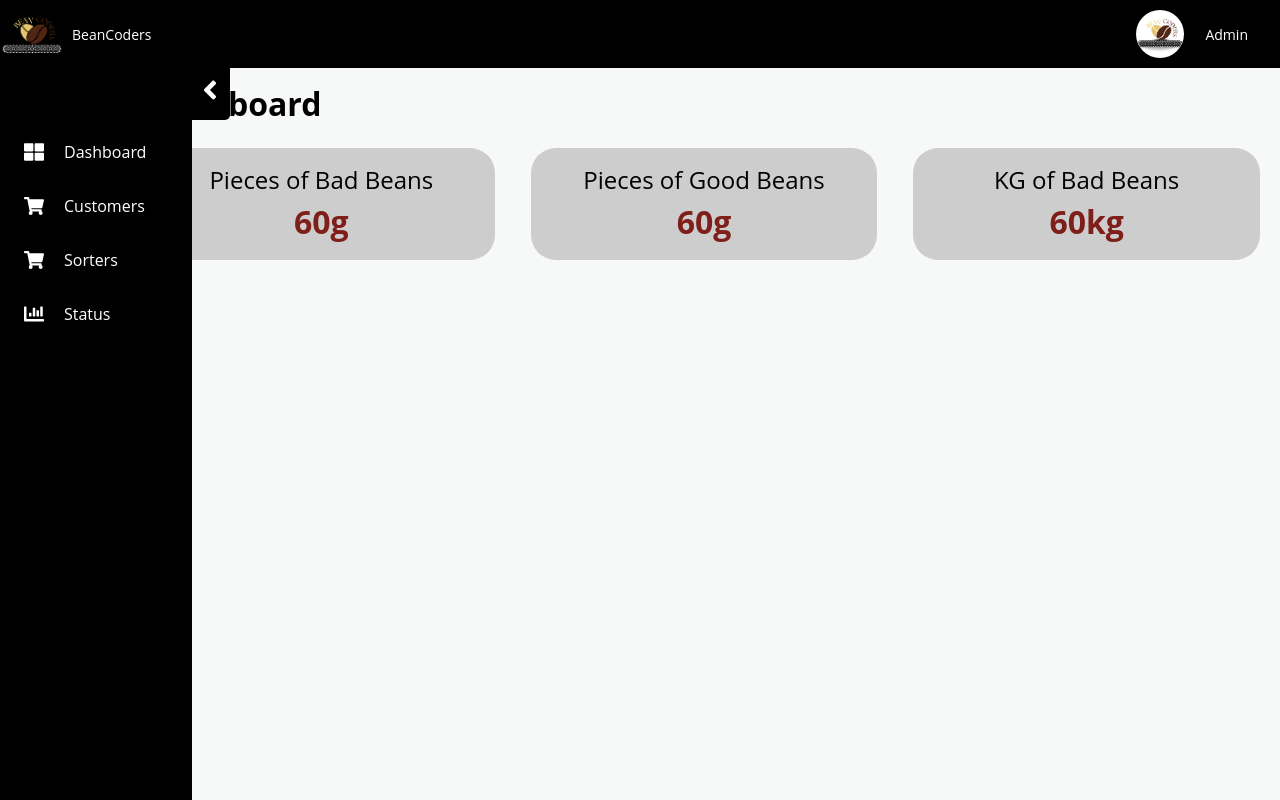
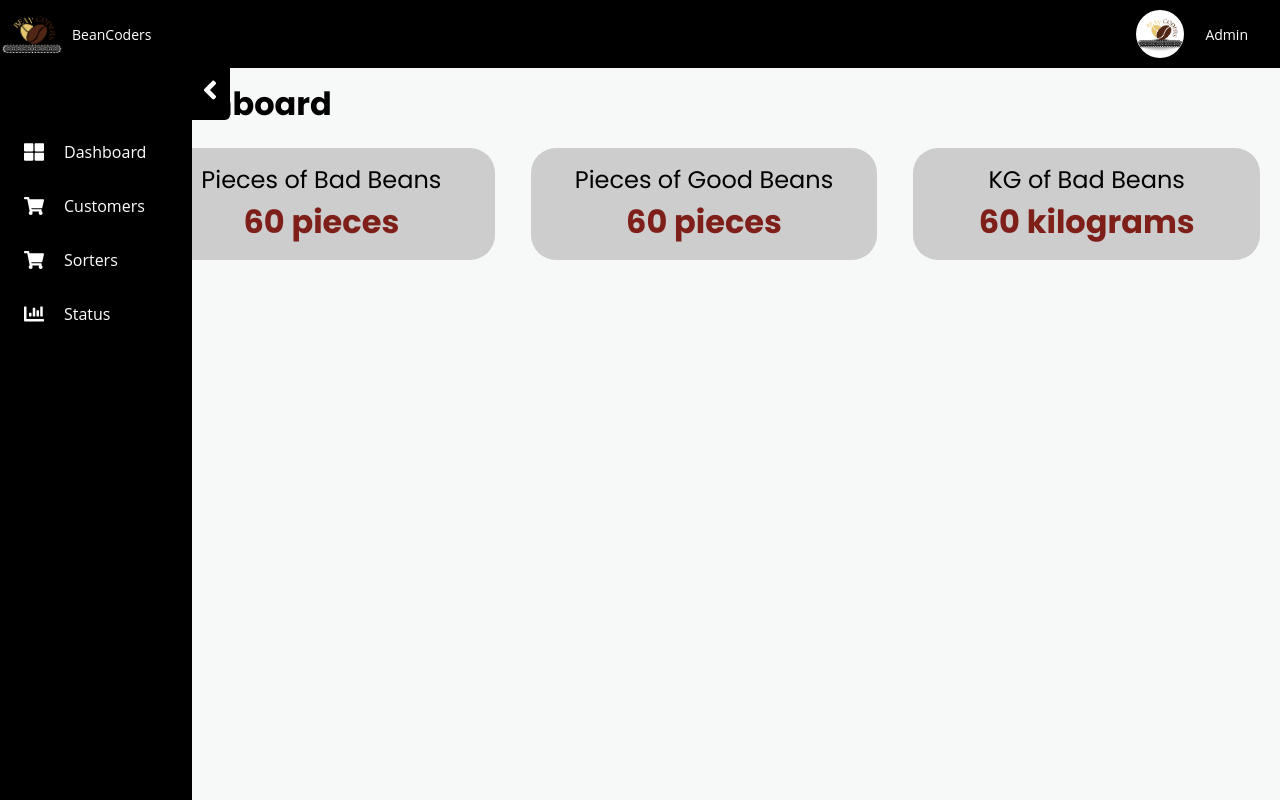
Before and after one commit to joephinecalapiz/beancoders-coffee-sorters, a React (Vite) app: page /dashboard in a window 1280 px wide. Built offline with nearby package versions, Linux system fonts and the light colour scheme; no server answers; sample sign-in values are in the browser's storage.

Commit message:
improved dashboard

```diff
--- a/src/customer.css
+++ b/src/customer.css
@@ -21,6 +21,7 @@
 
 .search-bar {
     width: 500px;
+    border-radius: 20px;
 }
 
 /* Table - Cell Data (below the header) */
--- /dev/null
+++ b/src/dashboard.css
@@ -0,0 +1,42 @@
+@import url('https://fonts.googleapis.com/css2?family=Poppins:wght@300;400;500;600;700&display=swap');
+
+/* Dashboard Text */
+.dashboard-title {
+    font-size: 32px;
+    font-weight: bold;
+    margin-top: 60px;
+    font-family: "Poppins", sans-serif;
+}
+
+/* title of the box */
+.data-title {
+    font-size: 24px;
+    font-family: "Poppins", sans-serif;
+}
+
+/* kilos or pieces */
+.data-size {
+    font-size: 32px;
+    font-weight: bold;
+    color: #7F1F19;
+    font-family: "Poppins", sans-serif;
+}
+ /* Boxes */
+.grid-item {
+    border-radius: 25px;
+    background-color: #CDCDCD;
+    text-align: center;
+    transition: background-color 0.3s;
+}
+
+.grid-item:hover {
+    background-color: #C4A484;
+}
+
+
+/* Media query for small screens */
+@media (max-width: 640px) {
+    .grid-item {
+      /* Adjust styles for smaller screens */
+    }
+}
--- a/src/screens/DashboardScreen/Dashboard.jsx
+++ b/src/screens/DashboardScreen/Dashboard.jsx
@@ -1,9 +1,10 @@
+// Import React and other necessary libraries
 import React, { useState } from "react";
 import { useNavigate } from "react-router-dom";
 import Topbar from "../../component/Topbar";
 import Sidebar from "../../component/Sidebar";
 import "../../Sidebar.css";
-// import { Chart, LinearScale } from "chart.js";
+import "../../dashboard.css"; // Import the newly created CSS file
 
 const Dashboard = () => {
   const [navVisible, showNavbar] = useState(false);
@@ -13,82 +14,32 @@ const Dashboard = () => {
     showNavbar(!navVisible);
   };
 
-  const gridStyle = {
-    borderRadius: "25px",
-    backgroundColor: "#CDCDCD",
-  };
-  const dashboardTitleSize = "32px";
-  const dataTitleSize = "24px";
-  const dataSize = "32px";
-  const dataSizeColor = "#7F1F19";
-  const centerText = { textAlign: "center" };
-  const dashboardMarginTop = "60px";
-
   return (
     <>
       <Sidebar visible={navVisible} show={showNavbar} />
       <Topbar onToggleSidebar={toggleSidebar} />
       <div className={`App ${navVisible ? "content-shift-right" : ""}`}>
         <div className="p-5 sm:ml-32">
-          <h1
-            className="text-black mb-5"
-            style={{
-              fontSize: dashboardTitleSize,
-              fontWeight: "bold",
-              marginTop: dashboardMarginTop,
-            }}
-          >
-            Dashboard
-          </h1>
+          <h1 className="text-black mb-5 dashboard-title">Dashboard</h1>
 
           <div className="grid grid-cols-1 gap-12 mb-4">
             <div className="grid grid-cols-1 sm:grid-cols-3 gap-9">
-              <div
-                className="flex items-center justify-center h-28"
-                style={{ ...gridStyle, ...centerText }}
-              >
+              <div className="flex items-center justify-center h-28 grid-item">
                 <div>
-                  <h1 className="text-black" style={{ fontSize: dataTitleSize }}>
-                    Pieces of Bad Beans
-                  </h1>
-                  <h1
-                    className="text-black"
-                    style={{ fontSize: dataSize, fontWeight: "bold", color: dataSizeColor }}
-                  >
-                    60g
-                  </h1>
+                  <h1 className="text-black data-title">Pieces of Bad Beans</h1>
+                  <h1 className="text-black data-size">60 pieces</h1>
                 </div>
               </div>
-              <div
-                className="flex items-center justify-center h-28"
-                style={{ ...gridStyle, ...centerText }}
-              >
+              <div className="flex items-center justify-center h-28 grid-item">
                 <div>
-                  <h1 className="text-black" style={{ fontSize: dataTitleSize }}>
-                    Pieces of Good Beans
-                  </h1>
-                  <h1
-                    className="text-black"
-                    style={{ fontSize: dataSize, fontWeight: "bold", color: dataSizeColor }}
-                  >
-                    60g
-                  </h1>
+                  <h1 className="text-black data-title">Pieces of Good Beans</h1>
+                  <h1 className="text-black data-size">60 pieces</h1>
                 </div>
               </div>
-              <div
-                className="flex items-center justify-center h-28"
-                style={{ ...gridStyle, ...centerText }}
-              >
+              <div className="flex items-center justify-center h-28 grid-item">
                 <div>
-                  <h1 className="text-black" style={{ fontSize: dataTitleSize }}>
-                    KG of Bad Beans
-                  </h1>
-                  <h1
-                    className="text-black"
-                    style={{ fontSize: dataSize, fontWeight: "bold", color: dataSizeColor }}
-                  >
-                    60kg
-                  </h1>
+                  <h1 className="text-black data-title">KG of Bad Beans</h1>
+                  <h1 className="text-black data-size">60 kilograms</h1>
                 </div>
               </div>
             </div>
```
